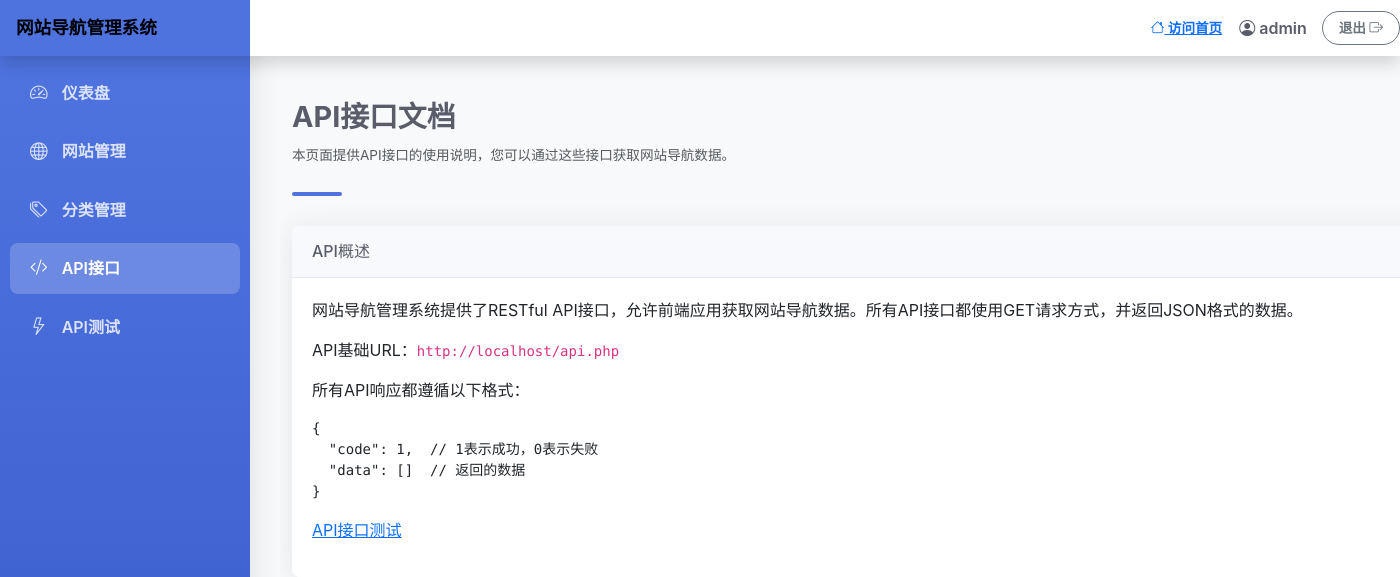
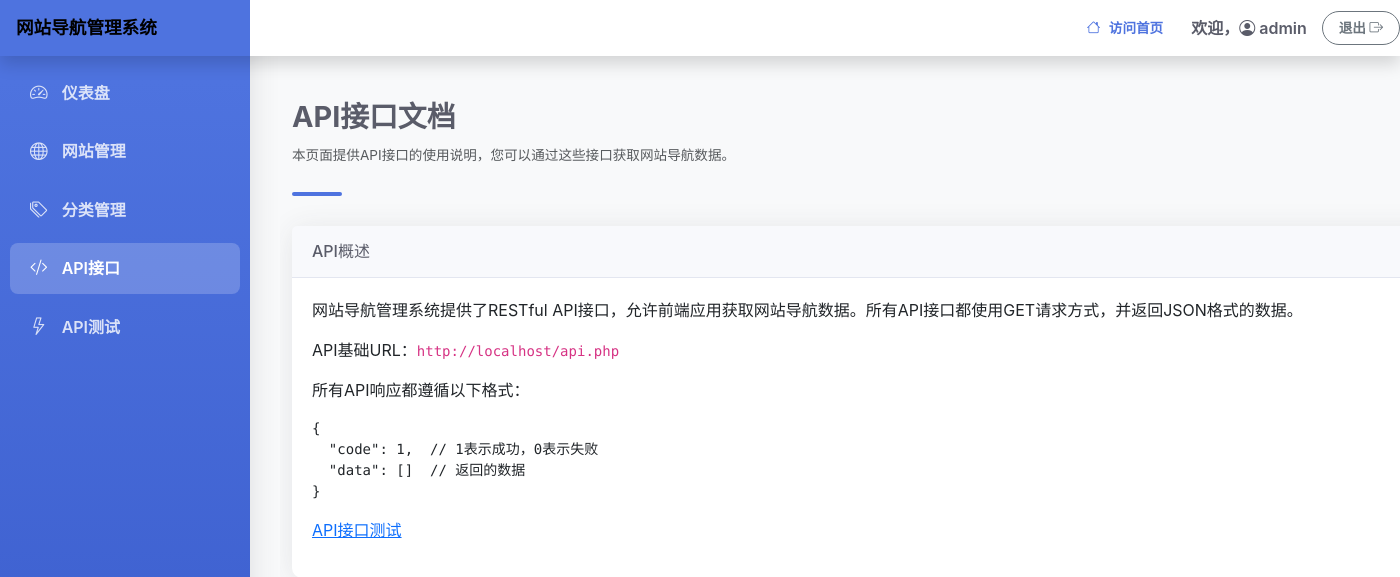
Before and after one commit to jonaslgtm/hao123-web025-cn, a PHP site: page /navpageAdmin/api-docs.php in a window 1400 px wide; the page is wider, and only the part inside the window is pictured. Shown: the top 577 px of that part. Run offline with PHP 8.4, Linux system fonts and the light colour scheme; a user stored in the database is signed in.

Commit message:
添加首页链接样式，并优化导航栏用户信息显示

```diff
--- a/navpageAdmin/assets/css/style.css
+++ b/navpageAdmin/assets/css/style.css
@@ -268,6 +268,25 @@ main {
     font-size: 0.85rem;
 }
 
+/* 首页链接样式 */
+.navbar-user .btn-link {
+    color: var(--primary-color);
+    text-decoration: none;
+    padding: 0.375rem 0.75rem;
+    margin-right: 15px;
+    transition: all 0.2s ease;
+}
+
+.navbar-user .btn-link:hover {
+    color: var(--primary-dark);
+    transform: translateY(-2px);
+    text-decoration: none;
+}
+
+.navbar-user .btn-link i {
+    margin-right: 5px;
+}
+
 /* 系统信息卡片 */
 .system-info-card ul {
     padding-left: 1.2rem;
--- a/navpageAdmin/include/navbar.php
+++ b/navpageAdmin/include/navbar.php
@@ -13,8 +13,8 @@ header("Pragma: no-cache");
 <nav class="navbar navbar-light fixed-top flex-md-nowrap shadow">
     <a class="navbar-brand" href="dashboard.php">网站导航管理系统</a>
     <div class="navbar-user">
-        <a href="../index.html" class="btn btn-link" target="_blank"><i class="bi bi-house"></i> 访问首页</a>
-        <span class="user-name"><i class="bi bi-person-circle me-1"></i><?php echo htmlspecialchars($_SESSION['username']); ?></span>
+        <a href="../index.html" class="btn btn-link" target="_blank" title="在新标签页打开首页"><i class="bi bi-house"></i> 访问首页</a>
+        <span class="user-name">欢迎，<i class="bi bi-person-circle me-1"></i><?php echo htmlspecialchars($_SESSION['username']); ?></span>
         <a href="logout.php" class="btn btn-outline-secondary">退出 <i class="bi bi-box-arrow-right"></i></a>
     </div>
 </nav>
```
